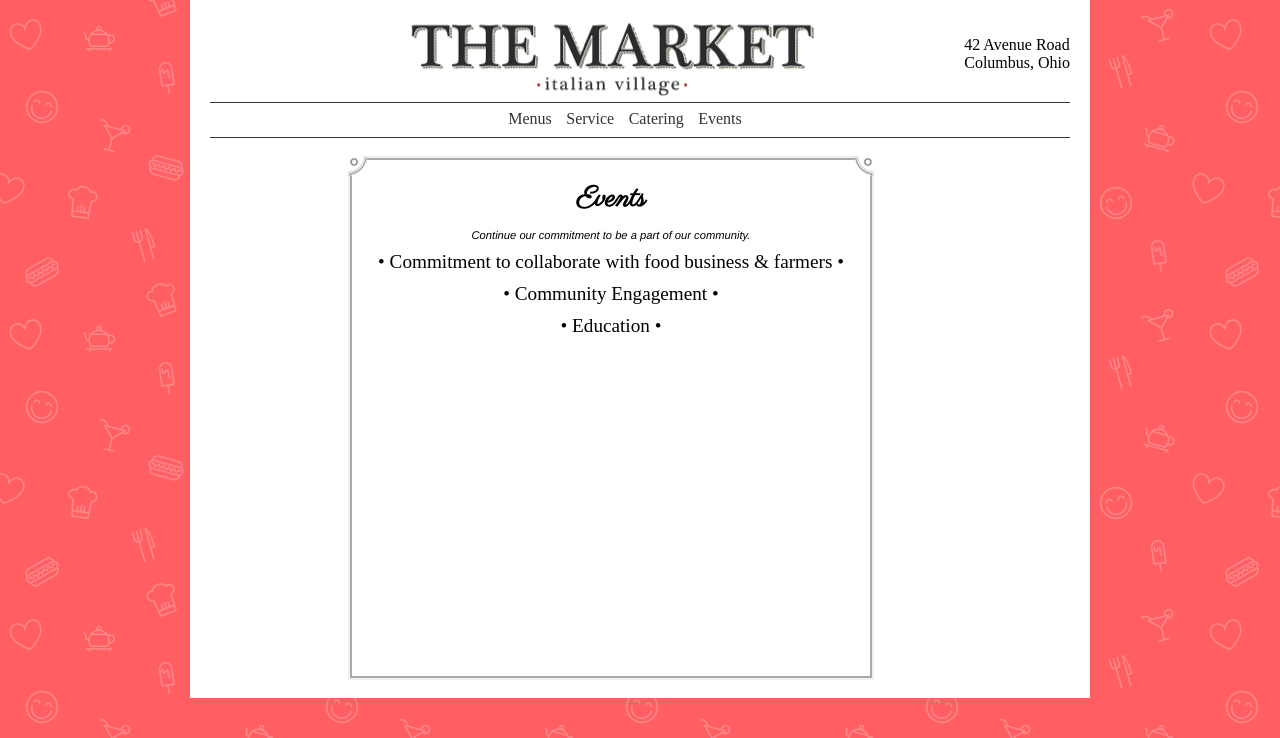
After one commit to Honors/TheMarket, a Flask app: page /events in a window 1280 px wide. The commit adds this page. Shown: the top 738 px of the page. Run offline with Flask 2, Linux system fonts and the light colour scheme; some web fonts are replaced.

Commit message:
templates and information for remaining views

```diff
--- a/data.py
+++ b/data.py
@@ -19,6 +19,35 @@ data = {
          All stations will have specific employees ready to serve our customers<br>
 	 Butcher / Deli Station | Pizza / pasta / salad | Cafe / bar / check-out station
        """}]
+  },
+  "catering": {
+    "summary": """
+      Catering is not only taking your restaurant market outside of the box,
+      but also another way to help promote and expand our brand throughout our
+      city.
+    """,
+    "items": [
+      {"name": "Delivery Services",
+       "description": ""},
+      {"name": "Special events menus",
+       "description": "birthdays / graduations / holidays etc."},
+      {"name": "Seasonal holiday catered meals",
+       "description": """
+         Providing full holiday meals<br>
+	 All catering menu items will be made at Cafe Del Mondo
+       """}]
+  },
+  "events": {
+    "summary": """
+      Continue our commitment to be a part of our community.
+    """,
+    "items": [
+      {"name": "Commitment to collaborate with food business &amp; farmers",
+       "description": ""},
+      {"name": "Community Engagement",
+        "description": ""},
+      {"name": "Education",
+       "description": ""}]
   },
   "menus": {
     "butcher": {
@@ -138,7 +167,7 @@ data = {
       "images": ["/images/restaurant.png"]
     },
     "bar": {
-      "menu_title": "Bar / Beverage Center",
+      "menu_title": "Bar",
       "summary": """
 	Being consistent with our business model at The Market, our bar service
 	will consist of artisah cocktails, craft beers, &amp; worldly wines
--- a/server.py
+++ b/server.py
@@ -1,5 +1,4 @@
-from flask import Flask
-from flask import render_template
+from flask import Flask, render_template, redirect
 from data import data
 app = Flask(__name__, static_url_path='')
 
@@ -11,6 +10,22 @@ def main():
 def service():
   return render_template('service.html',
     items=data["service"]["items"])
+
+@app.route('/events')
+def events():
+  return render_template('events.html',
+    summary=data["events"]["summary"],
+    items=data["events"]["items"])
+
+@app.route('/catering')
+def catering():
+  return render_template('catering.html',
+    summary=data["catering"]["summary"],
+    items=data["catering"]["items"])
+
+@app.route('/menus')
+def menus():
+  return redirect('/menu/deli')
 
 @app.route('/menu/<menu>')
 def menu(menu):
--- a/static/styles.css
+++ b/static/styles.css
@@ -39,7 +39,7 @@ li a {
   text-decoration: none;
   pointer: clicker;
 }
-li a:hover, li a.active {
+li a:hover, li.active a {
   color: #FF4350;
 }
 #nav {
--- a/templates/base.html
+++ b/templates/base.html
@@ -14,11 +14,10 @@
       </div>
       <div id="nav">
         <ul>
-	  <li><a href="#">Menus</a></li>
-	  <li><a href="#">Store</a></li>
-	  <li><a href="#">Service</a></li>
-	  <li><a href="#">Catering</a></li>
-	  <li><a href="#">Events</a></li>
+	  <li><a href="/menus">Menus</a></li>
+	  <li><a href="/service">Service</a></li>
+	  <li><a href="/catering">Catering</a></li>
+	  <li><a href="/events">Events</a></li>
 	</ul>
       </div>
       <div id="body">
--- /dev/null
+++ b/templates/events.html
@@ -0,0 +1,14 @@
+{% extends 'base.html' %}
+{% block content %}
+  <h2>Events</h2>
+  <p data-text="[events][summary]">{{ summary }}</p>
+  <ul data-list="[events][items]">
+    {% for item in items %}
+      <li><h3 data-text="[events][items][{{ loop.index - 1 }}][name]">{{ item.name|safe }}</h3>
+	  <span class="desc" data-text="[events][items][{{ loop.index - 1 }}][description]">
+	    {{ item.description|safe }}
+	  </span>
+      </li>
+    {% endfor %}
+  </ul>
+{% endblock %}
--- /dev/null
+++ b/templates/home.html
@@ -0,0 +1 @@
+{% extends 'base.html' %}
--- a/templates/menu.html
+++ b/templates/menu.html
@@ -3,9 +3,9 @@
 {% block links %}
   <h2>Menus</h2>
   <ul data-list="[menus]">
-    {% for menu_key, menu in menus.iteritems() %}
-    <li>
-      <a data-text="[menus][{{ menu_key }}][menu_title]" href="/menu/{{ menu_key }}">{{ menu.menu_title }}</a>
+    {% for key, menu in menus.iteritems() %}
+    <li class="{{ 'active' if key == menu_key else '' }}">
+      <a data-text="[menus][{{ key }}][menu_title]" href="/menu/{{ key }}">{{ menu.menu_title }}</a>
     </li>
     {% endfor %}
   </ul>
```
Also changed, not shown: templates/catering.html (added, +14 -0 lines).
